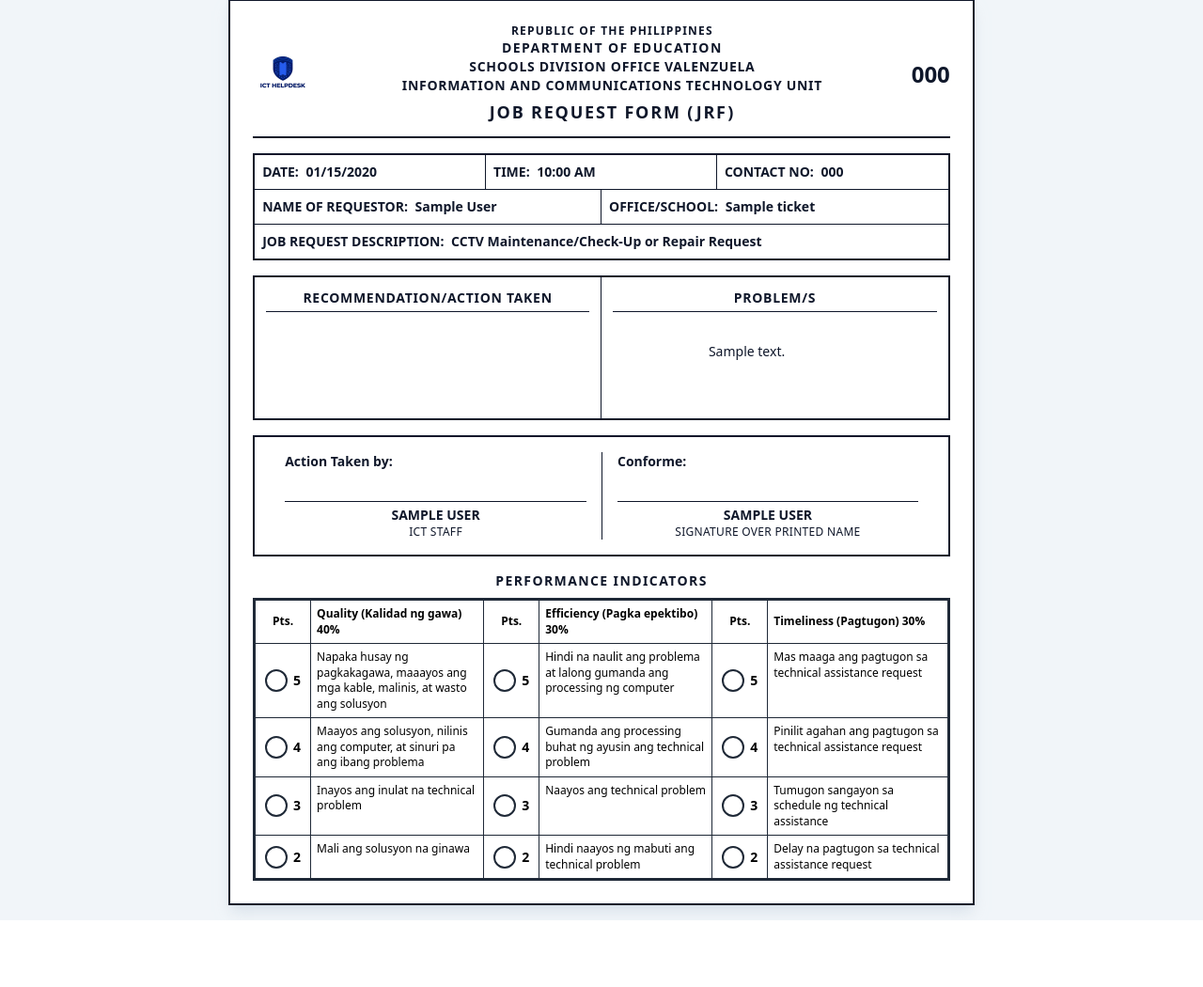
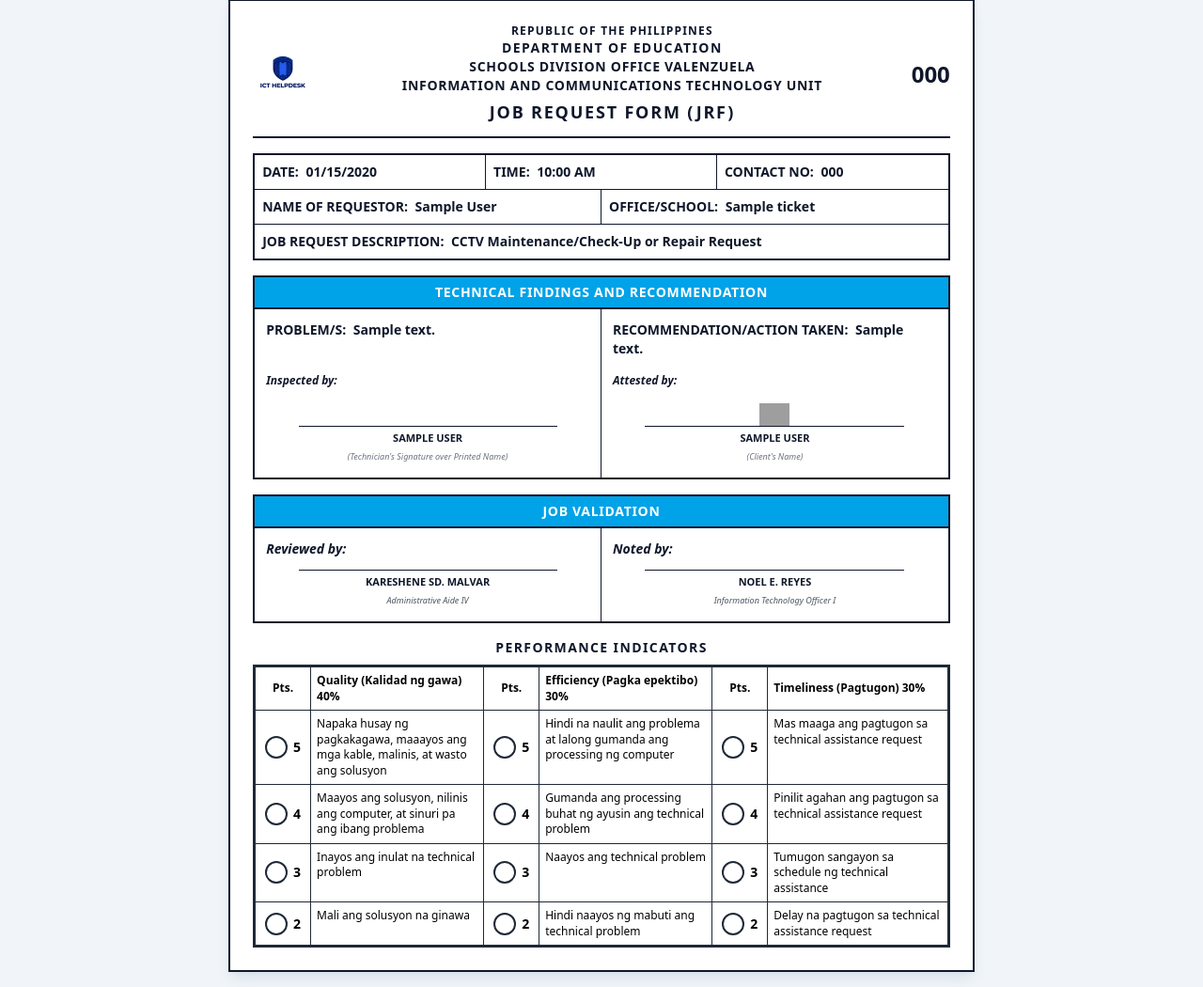
Before and after one commit to gomez28-dev/ict-ticketing-system, a Django app: page /admin-dashboard/my-tickets/receipt/1/ in a window 1280 px wide. Shown: the part 86-1136 px from the top of the page at 94% size. Before the commit the page ends 1065 px from the top, so only its background shows below. Run offline with Django 5.2, Linux system fonts and the light colour scheme; a user stored in the database is signed in; tables that the repository leaves empty hold one stand-in row (values such as "Sample post"); some libraries are stand-ins or nearby versions; grey boxes are pictures that could not be loaded.

Commit message:
Update JRF print template signature sections to match design layout

```diff
--- a/tickets/templates/tickets/print_jrf.html
+++ b/tickets/templates/tickets/print_jrf.html
@@ -109,39 +109,85 @@
                     </div>
                 </section>
 
-                <!-- PROBLEM & RESOLUTION -->
-                <section class="grid grid-cols-2 border-2 border-slate-900 print:border-black mb-4 print:mb-3 avoid-page-break">
-                    <div class="border-r border-slate-900 print:border-black p-3 min-h-[150px] print:min-h-[200px]">
-                        <h2 class="border-b border-slate-900 print:border-black pb-1 mb-2 text-center text-sm font-bold uppercase tracking-wider">
-                            Recommendation/Action Taken
-                        </h2>
-                        <!-- Blank space for admin to write -->
+                <!-- TECHNICAL FINDINGS AND RECOMMENDATION -->
+                <section class="border-2 border-slate-900 print:border-black mb-4 print:mb-3 avoid-page-break">
+                    <div class="bg-[#00a2e8] text-white font-bold uppercase tracking-wider text-center py-1.5 border-b-2 border-slate-900 print:border-black text-xs sm:text-sm">
+                        Technical Findings and Recommendation
                     </div>
-                    <div class="p-3 min-h-[150px] print:min-h-[200px]">
-                        <h2 class="border-b border-slate-900 print:border-black pb-1 mb-2 text-center text-sm font-bold uppercase tracking-wider">
-                            Problem/s
-                        </h2>
-                        <div class="text-sm leading-relaxed whitespace-pre-wrap">
-                            {{ ticket.description|default:"" }}
+                    <div class="grid grid-cols-2 min-h-[160px] print:min-h-[180px] text-xs sm:text-sm">
+                        <!-- Left Column: Problem/s -->
+                        <div class="border-r border-slate-900 print:border-black p-3 flex flex-col justify-between">
+                            <div>
+                                <span class="font-bold uppercase">Problem/s:</span>
+                                <span class="ml-1 font-semibold whitespace-pre-wrap">{{ ticket.description|default:"" }}</span>
+                            </div>
+                            <div class="mt-4 text-center">
+                                <p class="text-left font-semibold text-xs italic mb-4">Inspected by:</p>
+                                <div class="inline-block w-4/5">
+                                    <div class="h-6 flex items-center justify-center">
+                                        <!-- Space for physical signature -->
+                                    </div>
+                                    <div class="border-t border-slate-900 print:border-black pt-0.5 font-bold uppercase text-[11px]">
+                                        {{ ticket.assignee.get_full_name|default:"(Technician's Signature over Printed Name)" }}
+                                    </div>
+                                    <p class="text-[9px] text-gray-500 italic">(Technician's Signature over Printed Name)</p>
+                                </div>
+                            </div>
+                        </div>
+                        <!-- Right Column: Recommendation/Action Taken -->
+                        <div class="p-3 flex flex-col justify-between">
+                            <div>
+                                <span class="font-bold uppercase">Recommendation/Action Taken:</span>
+                                <span class="ml-1 font-semibold whitespace-pre-wrap">{{ ticket.resolution_notes|default:"" }}</span>
+                            </div>
+                            <div class="mt-4 text-center">
+                                <p class="text-left font-semibold text-xs italic mb-4">Attested by:</p>
+                                <div class="inline-block w-4/5">
+                                    <div class="h-6 flex items-center justify-center">
+                                        {% if ticket.client_signature %}
+                                            <img src="{{ ticket.client_signature }}" alt="Client Signature" class="max-h-6 object-contain">
+                                        {% endif %}
+                                    </div>
+                                    <div class="border-t border-slate-900 print:border-black pt-0.5 font-bold uppercase text-[11px]">
+                                        {{ ticket.first_name }} {{ ticket.last_name }}
+                                    </div>
+                                    <p class="text-[9px] text-gray-500 italic">(Client's Name)</p>
+                                </div>
+                            </div>
                         </div>
                     </div>
                 </section>
 
-                <!-- SIGNATURES -->
-                <section class="flex justify-between border-2 border-slate-900 print:border-black p-4 print:p-3 mb-4 print:mb-3 avoid-page-break text-sm text-center">
-                    <div class="w-1/2 px-4">
-                        <p class="text-left font-semibold mb-8">Action Taken by:</p>
-                        <div class="border-t border-slate-900 print:border-black pt-1 font-semibold uppercase">
-                            {{ ticket.assignee.get_full_name|default:"(Assigned Employee)" }}
+                <!-- JOB VALIDATION -->
+                <section class="border-2 border-slate-900 print:border-black mb-4 print:mb-3 avoid-page-break">
+                    <div class="bg-[#00a2e8] text-white font-bold uppercase tracking-wider text-center py-1.5 border-b-2 border-slate-900 print:border-black text-xs sm:text-sm">
+                        Job Validation
+                    </div>
+                    <div class="grid grid-cols-2 min-h-[90px] print:min-h-[100px] text-xs sm:text-sm">
+                        <!-- Left Column: Reviewed by -->
+                        <div class="border-r border-slate-900 print:border-black p-3 flex flex-col justify-between">
+                            <span class="font-semibold italic">Reviewed by:</span>
+                            <div class="text-center mt-3">
+                                <div class="inline-block w-4/5">
+                                    <div class="border-t border-slate-900 print:border-black pt-0.5 font-bold uppercase text-[11px]">
+                                        KARESHENE SD. MALVAR
+                                    </div>
+                                    <p class="text-[9px] text-gray-600 italic">Administrative Aide IV</p>
+                                </div>
+                            </div>
                         </div>
-                        <p class="text-xs uppercase tracking-wide">ICT Staff</p>
-                    </div>
-                    <div class="w-1/2 px-4 border-l border-slate-900 print:border-black">
-                        <p class="text-left font-semibold mb-8">Conforme:</p>
-                        <div class="border-t border-slate-900 print:border-black pt-1 font-semibold uppercase">
-                            {{ ticket.first_name }} {{ ticket.last_name }}
+                        <!-- Right Column: Noted by -->
+                        <div class="p-3 flex flex-col justify-between">
+                            <span class="font-semibold italic">Noted by:</span>
+                            <div class="text-center mt-3">
+                                <div class="inline-block w-4/5">
+                                    <div class="border-t border-slate-900 print:border-black pt-0.5 font-bold uppercase text-[11px]">
+                                        NOEL E. REYES
+                                    </div>
+                                    <p class="text-[9px] text-gray-600 italic">Information Technology Officer I</p>
+                                </div>
+                            </div>
                         </div>
-                        <p class="text-xs uppercase tracking-wide">Signature over printed name</p>
                     </div>
                 </section>
 
```
